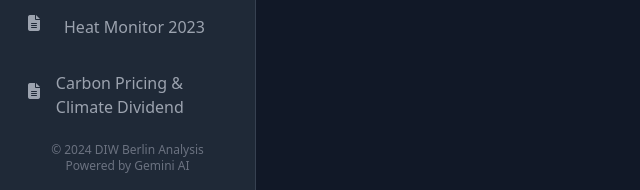
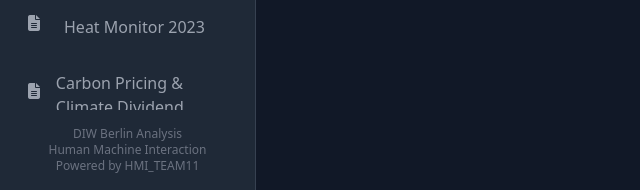
Before and after one commit to Deepakrajadurai/DIW_DATA_ANALYSIS_V1, a FastAPI app: page / in a window 1280 px wide. Shown: the part 623-813 px from the top of the page, without its empty margins (0-640 px from the left). Run offline with FastAPI, Linux system fonts and the light colour scheme; data comes from the database, SQL or seed files in the repository; some libraries are stand-ins or nearby versions.

Commit message:
Update index.html

```diff
--- a/templates/index.html
+++ b/templates/index.html
@@ -72,8 +72,9 @@
                 </div>
 
                 <div class="mt-auto text-center text-gray-500 text-xs flex-shrink-0 pt-4">
-                    <p>&copy; 2024 DIW Berlin Analysis</p>
-                    <p>Powered by Gemini AI</p>
+                    <p>DIW Berlin Analysis</p>
+                    <p>Human Machine Interaction</p>
+                    <p>Powered by HMI_TEAM11</p>
                 </div>
             </aside>
 
```
